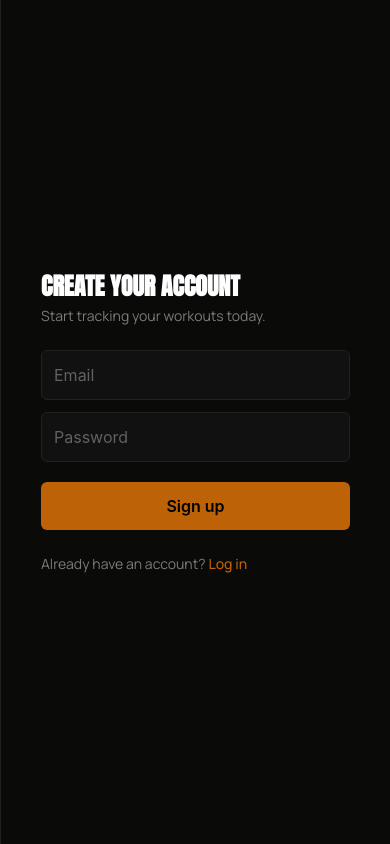
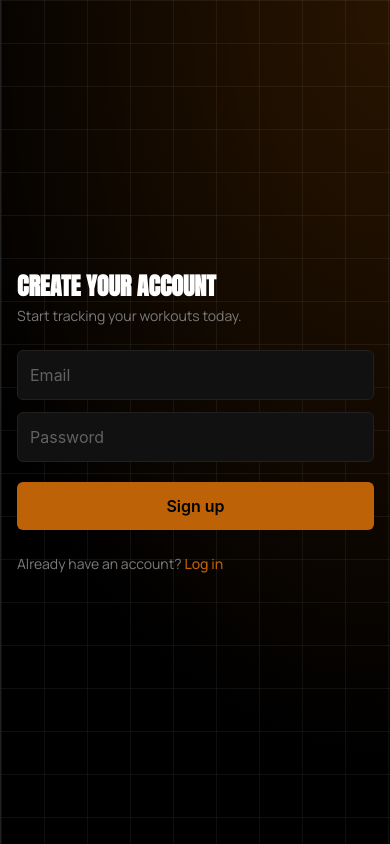
Before and after one commit to ClydSpyd/REPLO, a React (Vite) app in the folder web/: page /signup in a window 390 px wide. Built offline with nearby package versions, Linux system fonts and the light colour scheme.

Commit message:
some-mobile-tweaks

```diff
--- a/web/src/components/ui/Modal.tsx
+++ b/web/src/components/ui/Modal.tsx
@@ -81,7 +81,7 @@ export default function Modal({
         {overlay}
 
         {/* Header */}
-        <div className="relative border-b border-[var(--contrast-one)] px-8 py-6 min-h-25">
+        <div className="relative lg:border-b border-[var(--contrast-one)] px-8 lg:py-6 lg:min-h-25">
           <button
             type="button"
             aria-label="Close"
@@ -92,10 +92,10 @@ export default function Modal({
           </button>
 
           {/* A div, not a p — subHeading may carry markup (tags, chips). */}
-          <div className="space-mono pr-12 text-xs uppercase tracking-wide text-[var(--accent-primary)]">
+          <div className="hidden lg:block space-mono pr-12 text-xs uppercase tracking-wide text-[var(--accent-primary)]">
             {subHeading}
           </div>
-          <h2 className="mt-1 heading-three pr-12">{mainHeading}</h2>
+          <h2 className="hidden lg:block mt-1 heading-three pr-12">{mainHeading}</h2>
           {description && (
             <p className="mt-2 body-text text-sm! text-[var(--contrast-three)]">
               {description}
--- a/web/src/components/utility/AuthLayout.tsx
+++ b/web/src/components/utility/AuthLayout.tsx
@@ -46,7 +46,7 @@ const AuthLayout = () => {
       </section>
 
       {/* Right: fixed-width, route-specific */}
-      <section className="flex w-full shrink-0 flex-col justify-center border-l border-[var(--contrast-one)] bg-[var(--dark-two)] p-10 lg:w-[440px]">
+      <section className="flex w-full shrink-0 flex-col justify-center border-l border-[var(--contrast-one)] app-bg--mobile-only bg-[var(--dark-two)] p-4 lg:p-10 lg:w-[440px]">
         <Outlet />
       </section>
     </div>
--- a/web/src/index.css
+++ b/web/src/index.css
@@ -219,6 +219,28 @@ button {
     var(--grid-size) var(--grid-size),
     var(--grid-size) var(--grid-size);
 }
+.app-bg--mobile-only {
+  @media
+    (max-width: 760px)
+  {
+    --grid-size: 43px;
+      --grid-line: rgba(255, 255, 255, 0.057);
+
+      background-color: black;
+      background-image:
+        radial-gradient(120% 90% at 100% 0%,
+          rgba(255, 128, 0, 0.156),
+          rgba(255, 128, 0, 0.117) 30%,
+          transparent 100%),
+        linear-gradient(to right, var(--grid-line) 1px, transparent 1px),
+        linear-gradient(to bottom, var(--grid-line) 1px, transparent 1px);
+      background-size:
+        100% 100%,
+        var(--grid-size) var(--grid-size),
+        var(--grid-size) var(--grid-size);
+
+  }
+}
 
 /* Scrollable strip without a visible scrollbar (mobile filter chips, etc.) */
 .scrollbar-none {
--- a/web/src/views/Login.tsx
+++ b/web/src/views/Login.tsx
@@ -24,7 +24,7 @@ export default function Login() {
   };
 
   return (
-    <div className="w-full">
+    <div className="w-full bg-[var(--dark-two)] rounded-2xl p-6">
       <p className="mb-1 text-sm text-[var(--accent-primary)] space-mono">
         WELCOME BACK
       </p>
--- a/web/src/views/RoutinesView/components/RoutineBuilderModal.tsx
+++ b/web/src/views/RoutinesView/components/RoutineBuilderModal.tsx
@@ -256,7 +256,7 @@ export default function RoutineBuilderModal({
       onClose={isPending ? undefined : onClose}
       footer={
         <div className="flex flex-col gap-3 lg:flex-row lg:items-center lg:justify-between">
-          <p className="body-text text-sm!">
+          <p className="hidden lg:block body-text text-sm!">
             {isEditing
               ? 'Update the name, tag, exercises or set counts, then save your changes.'
               : 'Name your routine and add at least one exercise to save it to your library.'}
@@ -266,7 +266,7 @@ export default function RoutineBuilderModal({
               type="button"
               onClick={onClose}
               disabled={isPending}
-              className="manrope rounded-lg border border-[var(--contrast-one)] px-5 py-3 text-sm font-bold text-white transition-colors hover:border-[var(--contrast-two)] disabled:opacity-50"
+              className="manrope rounded-lg border border-(--contrast-one) px-5 py-3 text-sm font-bold text-white transition-colors hover:border-(--contrast-two) disabled:opacity-50"
             >
               Cancel
             </button>
@@ -274,7 +274,7 @@ export default function RoutineBuilderModal({
               type="button"
               onClick={handleSave}
               disabled={!canSave}
-              className="anton rounded-lg px-6 py-3 text-lg font-extrabold uppercase tracking-wide transition-colors disabled:cursor-not-allowed disabled:bg-[var(--contrast-one)] disabled:text-[var(--contrast-two)] enabled:bg-[var(--accent-primary)] enabled:text-black enabled:hover:brightness-95"
+              className="anton rounded-lg px-6 py-3 text-lg font-extrabold uppercase tracking-wide transition-colors disabled:cursor-not-allowed disabled:bg-(--contrast-one) disabled:text-(--contrast-two) enabled:bg-(--accent-primary) enabled:text-black enabled:hover:brightness-95"
             >
               {isPending
                 ? 'Saving…'
@@ -287,7 +287,7 @@ export default function RoutineBuilderModal({
       }
     >
       {/* Name + tag live above the two columns */}
-      <div className="-mt-2 mb-5">
+      <div className="my-3 lg:mt-2 lg:mb-5">
         <input
           type="text"
           value={name}
@@ -297,10 +297,11 @@ export default function RoutineBuilderModal({
           className="heading-three w-full border-none bg-transparent p-0 text-white placeholder:text-[var(--contrast-two)] focus:outline-none"
         />
 
-        <div className="mt-4 flex flex-wrap items-center gap-2">
+        <div className="mt-6 lg:mt-4 flex items-center gap-1">
           <span className="space-mono mr-1 text-xs uppercase tracking-wide text-[var(--contrast-three)]">
             Tag
           </span>
+          <div className="scrollbar-none flex gap-2 overflow-x-auto pb-1 lg:contents lg:overflow-visible lg:pb-0">
             {routineTags.map((option) => (
               <button
                 key={option}
@@ -318,6 +319,7 @@ export default function RoutineBuilderModal({
                 {formatLabel(option)}
               </button>
             ))}
+          </div>
           {!tagTouched && derivedTag && (
             <span className="space-mono text-xs uppercase tracking-wide text-[var(--contrast-two)]">
               · Auto
```
Also changed, not shown: 2 other files (tests, documents, lock files or other folders). Lines whose indentation alone changed are shown as unchanged.
